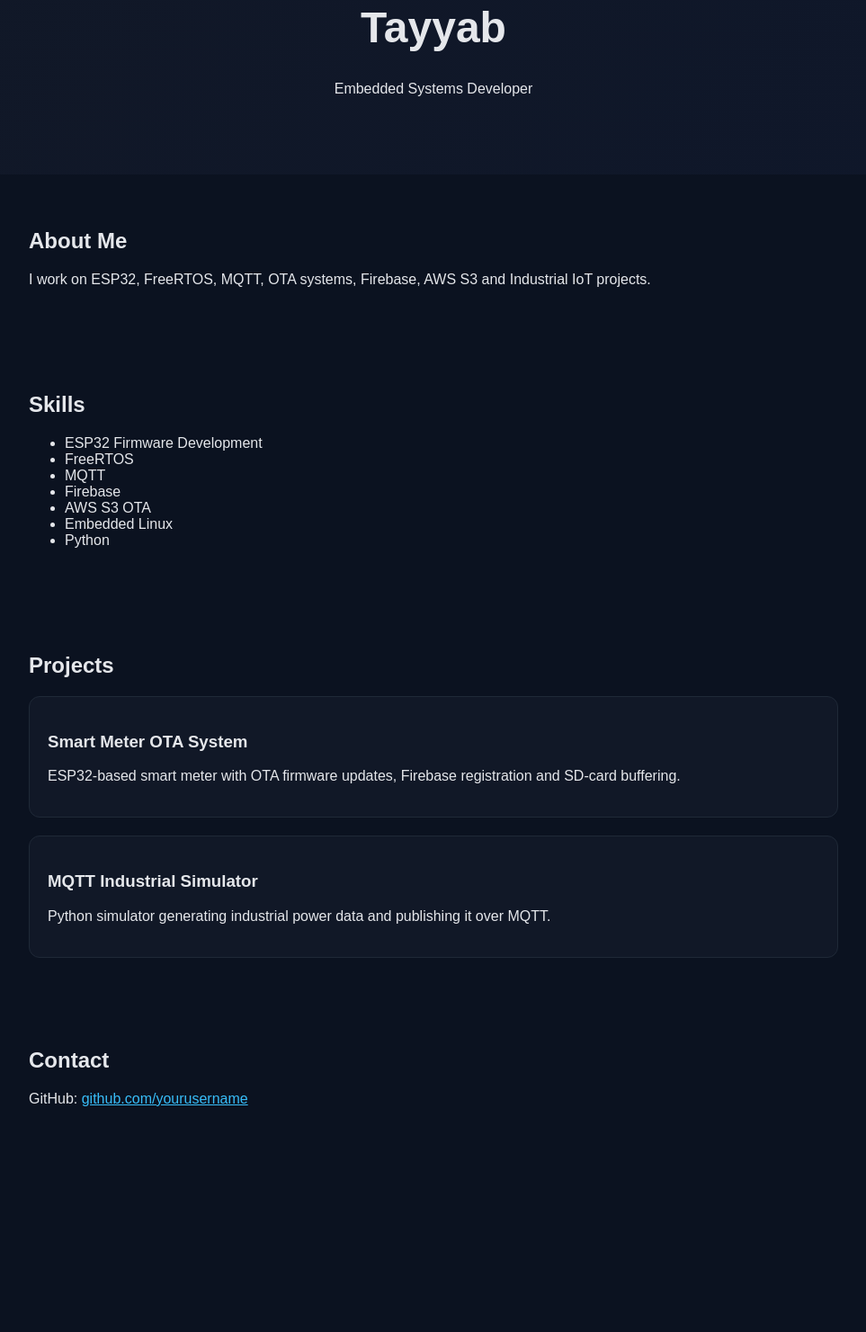
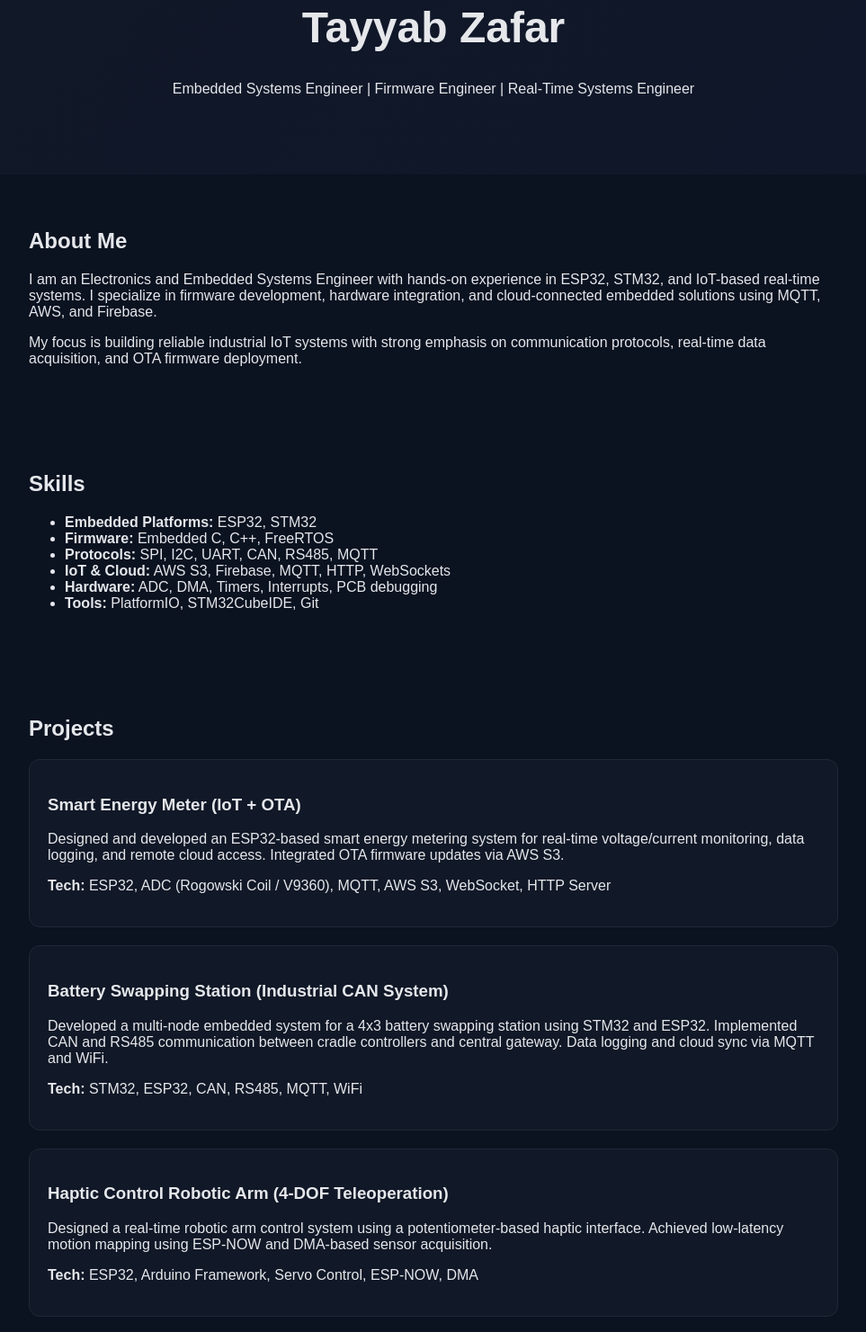
Before and after one commit to tayyabxfr/tayyabxfr.github.io, a plain HTML site: page index.html in a window 1280 px wide. Shown: the part 99-1580 px from the top of the page at 90% size, without its empty margins (158-1121 px from the left). Before the commit the page ends 1386 px from the top, so only its background shows below. Drawn offline with Linux system fonts and the light colour scheme.

Commit message:
Enhance index.html with updated profile and projects
Updated personal information, added project details, and included experience section.

```diff
--- a/index.html
+++ b/index.html
@@ -48,16 +48,22 @@ header {
 <body>
 
 <header>
-  <h1>Tayyab</h1>
-  <p>Embedded Systems Developer</p>
+  <h1>Tayyab Zafar</h1>
+  <p>Embedded Systems Engineer | Firmware Engineer | Real-Time Systems Engineer </p>
 </header>
 
 <section>
   <h2>About Me</h2>
 
   <p>
-    I work on ESP32, FreeRTOS, MQTT, OTA systems,
-    Firebase, AWS S3 and Industrial IoT projects.
+    I am an Electronics and Embedded Systems Engineer with hands-on experience in ESP32, STM32,
+    and IoT-based real-time systems. I specialize in firmware development, hardware integration,
+    and cloud-connected embedded solutions using MQTT, AWS, and Firebase.
+  </p>
+
+  <p>
+    My focus is building reliable industrial IoT systems with strong emphasis on communication
+    protocols, real-time data acquisition, and OTA firmware deployment.
   </p>
 </section>
 
@@ -65,13 +71,12 @@ header {
   <h2>Skills</h2>
 
   <ul>
-    <li>ESP32 Firmware Development</li>
-    <li>FreeRTOS</li>
-    <li>MQTT</li>
-    <li>Firebase</li>
-    <li>AWS S3 OTA</li>
-    <li>Embedded Linux</li>
-    <li>Python</li>
+    <li><b>Embedded Platforms:</b> ESP32, STM32</li>
+    <li><b>Firmware:</b> Embedded C, C++, FreeRTOS</li>
+    <li><b>Protocols:</b> SPI, I2C, UART, CAN, RS485, MQTT</li>
+    <li><b>IoT & Cloud:</b> AWS S3, Firebase, MQTT, HTTP, WebSockets</li>
+    <li><b>Hardware:</b> ADC, DMA, Timers, Interrupts, PCB debugging</li>
+    <li><b>Tools:</b> PlatformIO, STM32CubeIDE, Git</li>
   </ul>
 </section>
 
@@ -79,21 +84,37 @@ header {
   <h2>Projects</h2>
 
 <div class="project">
-    <h3>Smart Meter OTA System</h3>
+  <h3>Smart Energy Meter (IoT + OTA)</h3>
 
   <p>
-      ESP32-based smart meter with OTA firmware updates,
-      Firebase registration and SD-card buffering.
+    Designed and developed an ESP32-based smart energy metering system for real-time voltage/current
+    monitoring, data logging, and remote cloud access. Integrated OTA firmware updates via AWS S3.
   </p>
+
+  <p><b>Tech:</b> ESP32, ADC (Rogowski Coil / V9360), MQTT, AWS S3, WebSocket, HTTP Server</p>
 </div>
 
 <div class="project">
-    <h3>MQTT Industrial Simulator</h3>
+  <h3>Battery Swapping Station (Industrial CAN System)</h3>
 
   <p>
-      Python simulator generating industrial power data
-      and publishing it over MQTT.
+    Developed a multi-node embedded system for a 4x3 battery swapping station using STM32 and ESP32.
+    Implemented CAN and RS485 communication between cradle controllers and central gateway.
+    Data logging and cloud sync via MQTT and WiFi.
   </p>
+
+  <p><b>Tech:</b> STM32, ESP32, CAN, RS485, MQTT, WiFi</p>
+</div>
+
+  <div class="project">
+  <h3>Haptic Control Robotic Arm (4-DOF Teleoperation)</h3>
+
+  <p>
+    Designed a real-time robotic arm control system using a potentiometer-based haptic interface.
+    Achieved low-latency motion mapping using ESP-NOW and DMA-based sensor acquisition.
+  </p>
+
+  <p><b>Tech:</b> ESP32, Arduino Framework, Servo Control, ESP-NOW, DMA</p>
 </div>
 
 </section>
@@ -108,5 +129,24 @@ header {
   </p>
 </section>
 
+  <section>
+  <h2>Experience</h2>
+
+  <p><b>Senior Embedded Systems Engineer</b> — Enfo.AI / NeuBolt (2024–Present)</p>
+  <ul>
+    <li>Developed ESP32/STM32 firmware with SPI, I2C, UART, CAN</li>
+    <li>Built real-time IoT systems using MQTT, Firebase, and VPS servers</li>
+    <li>Implemented OTA update systems using web-based control</li>
+    <li>Improved system reliability and reduced downtime in production devices</li>
+    <li>Automated firmware CI/CD pipelines using YAML workflows</li>
+  </ul>
+
+  <p><b>Embedded Intern</b> — Egnion Corporation (2021–2022)</p>
+  <ul>
+    <li>Worked on vending machine automation systems</li>
+    <li>PCB design and rapid prototyping</li>
+  </ul>
+</section>
+
 </body>
 </html>
```
Lines whose indentation alone changed are shown as unchanged.
